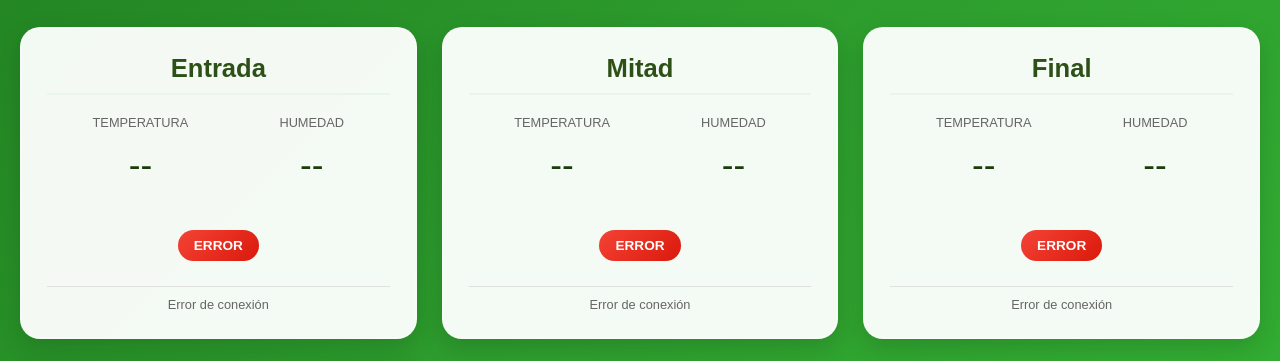
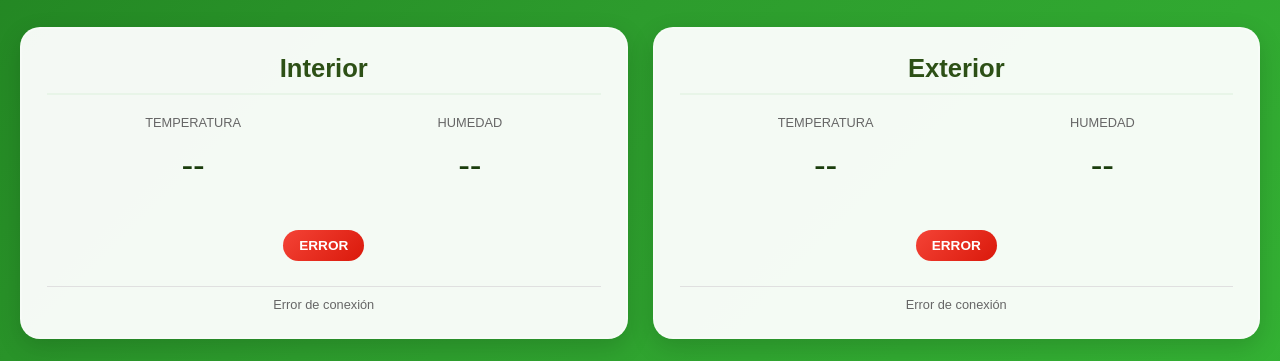
Before and after one commit to SHurx64/CIETTA, a plain HTML site: page index.html in a window 1280 px wide. Shown: the part 408-769 px from the top of the page. Drawn offline with Linux system fonts and the light colour scheme; no server answers.

Commit message:
index.html

```diff
--- a/index.html
+++ b/index.html
@@ -137,24 +137,14 @@
   <script>
     const SENSORS = [
       {
-        name: 'Entrada',
+        name: 'Interior',
         channelId: '3142142',
         readApiKey: 'ZSZ7U4BMJEV022BX'
       },
       {
-        name: 'Mitad',
+        name: 'Exterior',
         channelId: '3142228',
         readApiKey: 'UY38NM9LRKVA4HWZ'
-      },
-      {
-        name: 'Final',
-        channelId: '3142229',
-        readApiKey: '4KX4ORH6A95QOLX6'
-      },
-      {
-        name: 'Exterior',
-        channelId: '3142231',
-        readApiKey: 'QNRODH9WWXT2VVK3'
       }
     ];
 
@@ -235,4 +225,5 @@
     window.onload = updateAllSensors;
   </script>
 </body>
+
 </html>
```
